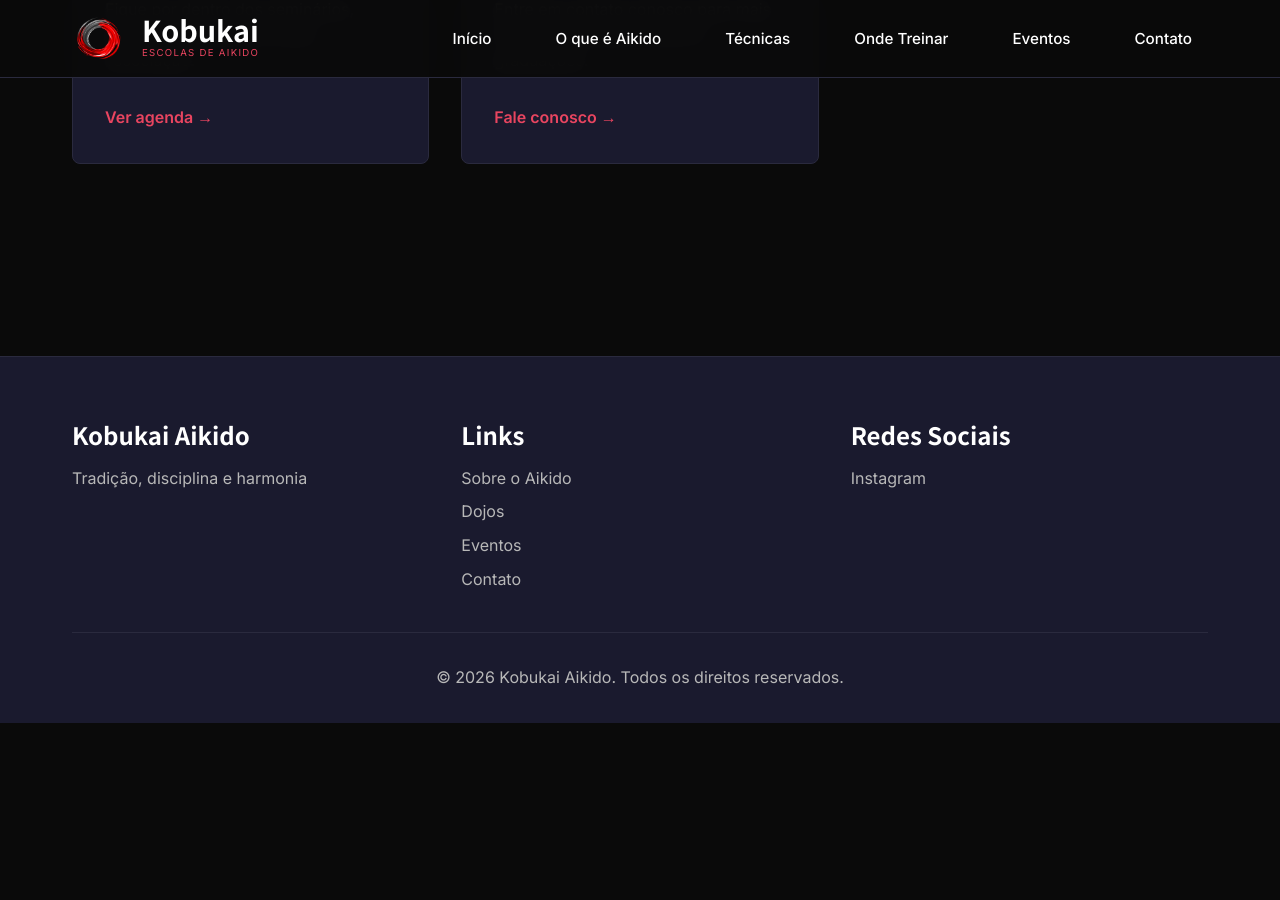
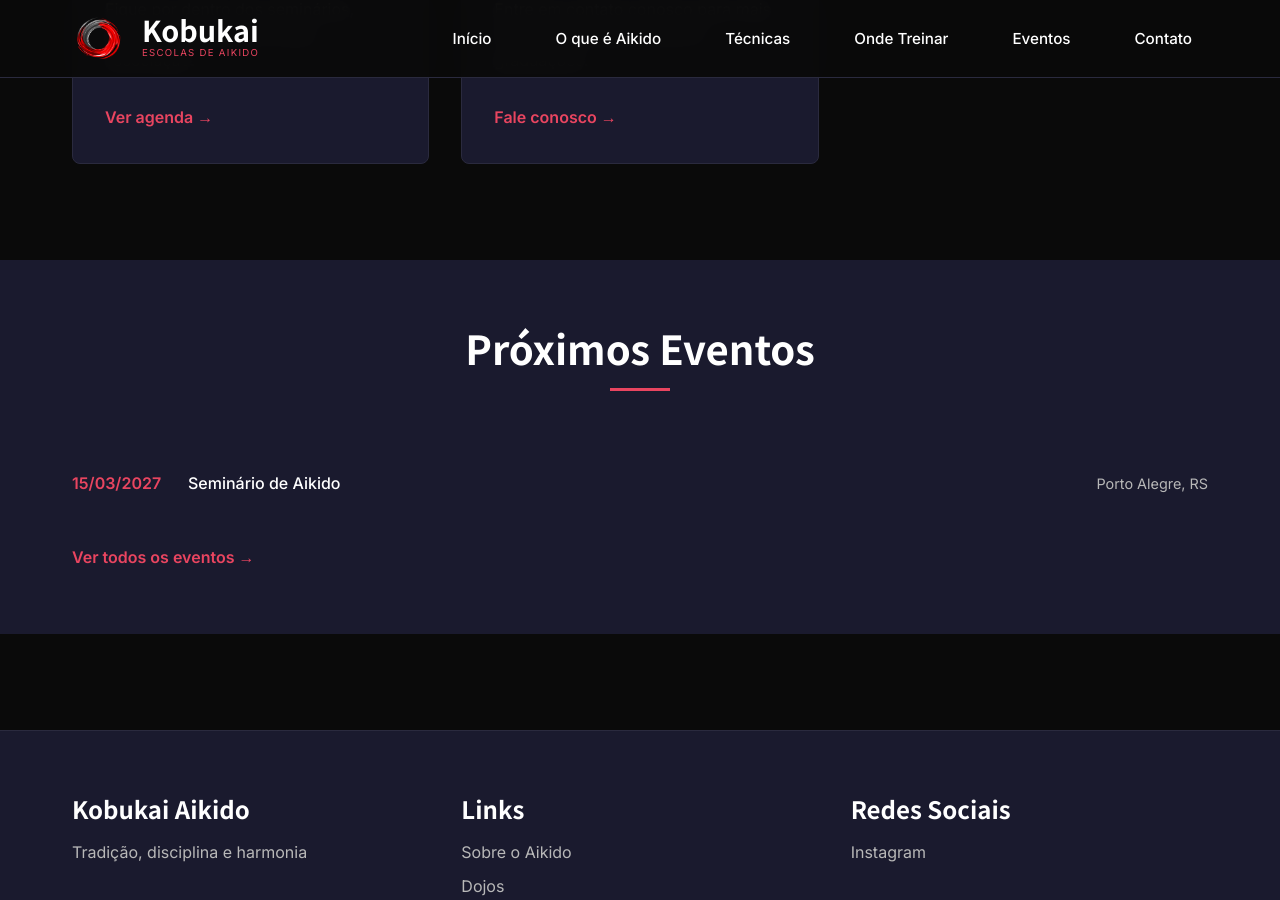
Before and after one commit to paulodiovani/kobukai-aikido, a Jekyll site: the page built from index.html, in a window 1280 px wide and 900 px high, scrolled down 1412 px. Built offline with Jekyll 4.4.1, drawn with Linux system fonts in a browser that asks for light colours; before the commit the page ends 2135 px from its top, so only the background shows below that.

Commit message:
Add upcoming events list to homepage

```diff
--- /dev/null
+++ b/_plugins/event_filter.rb
@@ -0,0 +1,9 @@
+# Plugin para expor eventos futuros no site
+Jekyll::Hooks.register :site, :post_read do |site|
+  if site.data['eventos']
+    today = Date.today.to_s
+    site.config['eventos_futuros'] = site.data['eventos']
+      .select { |e| e['data'] && e['data'] > today }
+      .sort_by { |e| e['data'] }
+  end
+end
--- a/assets/css/style.css
+++ b/assets/css/style.css
@@ -907,6 +907,89 @@ img {
   }
 }
 
+/* ===== Video Section ===== */
+.video-section {
+  padding: var(--spacing-lg) 0;
+}
+
+.video-container {
+  max-width: 854px;
+  margin: 0 auto;
+}
+
+.video-container video {
+  width: 100%;
+  height: auto;
+  border-radius: 8px;
+  background-color: var(--bg-color-secondary);
+}
+
+.video-caption {
+  text-align: center;
+  margin-top: var(--spacing-sm);
+  color: var(--color-text-secondary);
+  font-size: 0.9rem;
+  font-style: italic;
+}
+
+/* ===== Upcoming Events ===== */
+.upcoming-section {
+  padding: var(--spacing-lg) 0;
+  background-color: var(--bg-color-secondary);
+}
+
+.upcoming-list {
+  list-style: none;
+  padding: 0;
+  margin: 0 0 var(--spacing-md);
+}
+
+.upcoming-list li {
+  display: flex;
+  gap: var(--spacing-sm);
+  align-items: center;
+  padding: var(--spacing-sm) 0;
+  border-bottom: 1px solid var(--color-border);
+  flex-wrap: wrap;
+}
+
+.upcoming-list li:last-child {
+  border-bottom: none;
+}
+
+.upcoming-date {
+  color: var(--color-accent);
+  font-weight: 600;
+  min-width: 100px;
+}
+
+.upcoming-name {
+  color: var(--color-text);
+  font-weight: 500;
+  flex: 1;
+}
+
+.upcoming-location {
+  color: var(--color-text-secondary);
+  font-size: 0.9rem;
+}
+
+.upcoming-more {
+  display: inline-block;
+  color: var(--color-accent);
+  font-weight: 600;
+  transition: var(--transition);
+}
+
+.upcoming-more:hover {
+  color: var(--color-text);
+}
+
+.upcoming-none {
+  color: var(--color-text-secondary);
+  font-style: italic;
+}
+
 /* ===== Utility Classes ===== */
 .text-center {
   text-align: center;
--- a/index.html
+++ b/index.html
@@ -64,3 +64,25 @@ class: homepage
     </div>
   </div>
 </section>
+
+<section class="upcoming-section">
+  <div class="container">
+    <h2 class="section-title">Próximos Eventos</h2>
+    {% if site.eventos_futuros %}
+    <ul class="upcoming-list">
+      {% for evento in site.eventos_futuros %}
+      <li>
+        <span class="upcoming-date">{{ evento.data | date: "%d/%m/%Y" }}</span>
+        <span class="upcoming-name">{{ evento.nome }}</span>
+        {% if evento.local %}
+        <span class="upcoming-location">{{ evento.local }}</span>
+        {% endif %}
+      </li>
+      {% endfor %}
+    </ul>
+    {% else %}
+    <p class="upcoming-none">Nenhum evento próximo no momento.</p>
+    {% endif %}
+    <a href="{{ '/eventos/' | relative_url }}" class="upcoming-more">Ver todos os eventos &rarr;</a>
+  </div>
+</section>
```
